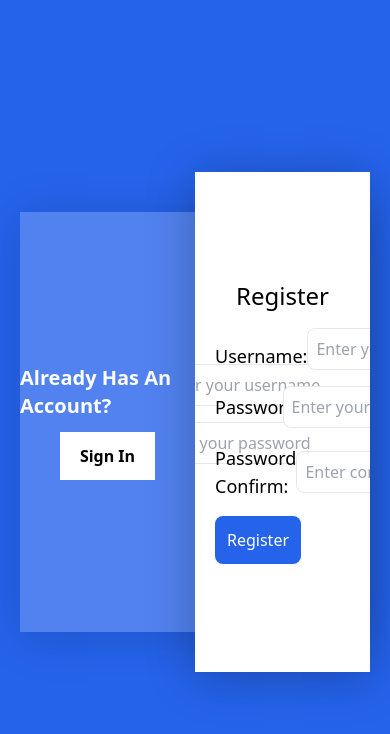
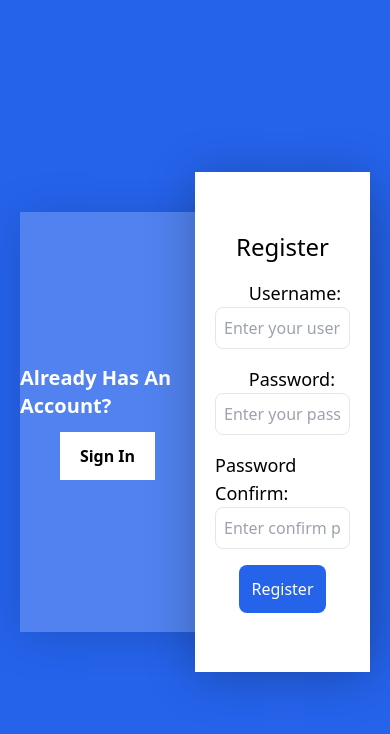
Before and after one commit to haotranhuynhhuy/media-fake, a React (Vite) app in the folder client/: page / in a window 390 px wide. Shown: the top 734 px of the page. Built offline with nearby package versions, Linux system fonts and the light colour scheme.

Commit message:
responsive web

```diff
--- a/client/src/components/LoginForm.tsx
+++ b/client/src/components/LoginForm.tsx
@@ -3,21 +3,21 @@ import { Link } from "react-router-dom";
 
 const LoginForm = () => {
   return (
-    <form className="flex flex-col gap-4 justify-center items-center px-10">
+    <form className="flex flex-col gap-4 justify-center items-center px-5">
       <p className="text-2xl">Sign In</p>
-      <div className="flex items-center justify-between w-full">
+      <div className="flex md:flex-row flex-col items-center justify-between w-full">
         <p className="font-medium text-lg">Username:</p>
         <input
-          className="border rounded-lg p-2 focus:outline-none focus:ring"
+          className="border rounded-lg p-2 focus:outline-none focus:ring md:w-2/3 w-full"
           name="username"
           placeholder="Enter your username"
           required
         />
       </div>
-      <div className="flex items-center justify-between  w-full">
+      <div className="flex md:flex-row flex-col items-center justify-between  w-full">
         <p className="font-medium text-lg">Password:</p>
         <input
-          className="border rounded-lg p-2 focus:outline-none focus:ring"
+          className="border rounded-lg p-2 focus:outline-none focus:ring  md:w-2/3 w-full"
           name="password"
           type={"password"}
           placeholder="Enter your password"
@@ -26,7 +26,7 @@ const LoginForm = () => {
       </div>
 
       <button
-        className=" bg-yellow-500 rounded-lg outline-none p-3 self-start"
+        className=" bg-yellow-500 rounded-lg outline-none p-3 md:self-start self-center"
         type="submit"
       >
         Sign In
--- a/client/src/components/RegisterForm.tsx
+++ b/client/src/components/RegisterForm.tsx
@@ -5,29 +5,29 @@ const RegisterForm = () => {
   return (
     <form className="flex flex-col gap-4 justify-center items-center px-5">
       <p className="text-2xl">Register</p>
-      <div className="flex items-center justify-between w-full">
-        <p className="font-medium text-lg self-end">Username:</p>
+      <div className="flex md:flex-row flex-col items-center justify-between w-full">
+        <p className="font-medium text-lg w-1/2">Username:</p>
         <input
-          className="border rounded-lg p-2 focus:outline-none focus:ring"
+          className="border rounded-lg p-2 focus:outline-none focus:ring md:w-1/2 w-full"
           name="username"
           required
           placeholder="Enter your username"
         />
       </div>
-      <div className="flex items-center justify-between w-full">
+      <div className="flex md:flex-row flex-col  items-center justify-between w-full">
         <p className=" font-medium text-lg w-1/2">Password:</p>
         <input
-          className="border rounded-lg p-2 focus:outline-none focus:ring"
+          className="border rounded-lg p-2 focus:outline-none focus:ring md:w-1/2 w-full"
           name="password"
           required
           type="password"
           placeholder="Enter your password"
         />
       </div>
-      <div className="flex items-center  justify-between  w-full">
-        <p className=" font-medium text-lg ">Password Confirm:</p>
+      <div className="flex md:flex-row flex-col  items-center  justify-between  w-full">
+        <p className=" font-medium text-lg">Password Confirm:</p>
         <input
-          className="border rounded-lg p-2 focus:outline-none focus:ring"
+          className="border rounded-lg p-2 focus:outline-none focus:ring md:w-1/2 w-full"
           name="confirmPassword"
           required
           type="password"
@@ -36,7 +36,7 @@ const RegisterForm = () => {
       </div>
 
       <button
-        className=" bg-blue-600 rounded-lg outline-none p-3 text-white self-start"
+        className=" bg-blue-600 rounded-lg outline-none p-3 text-white md:self-start self-center"
         type="submit"
       >
         Register
```
